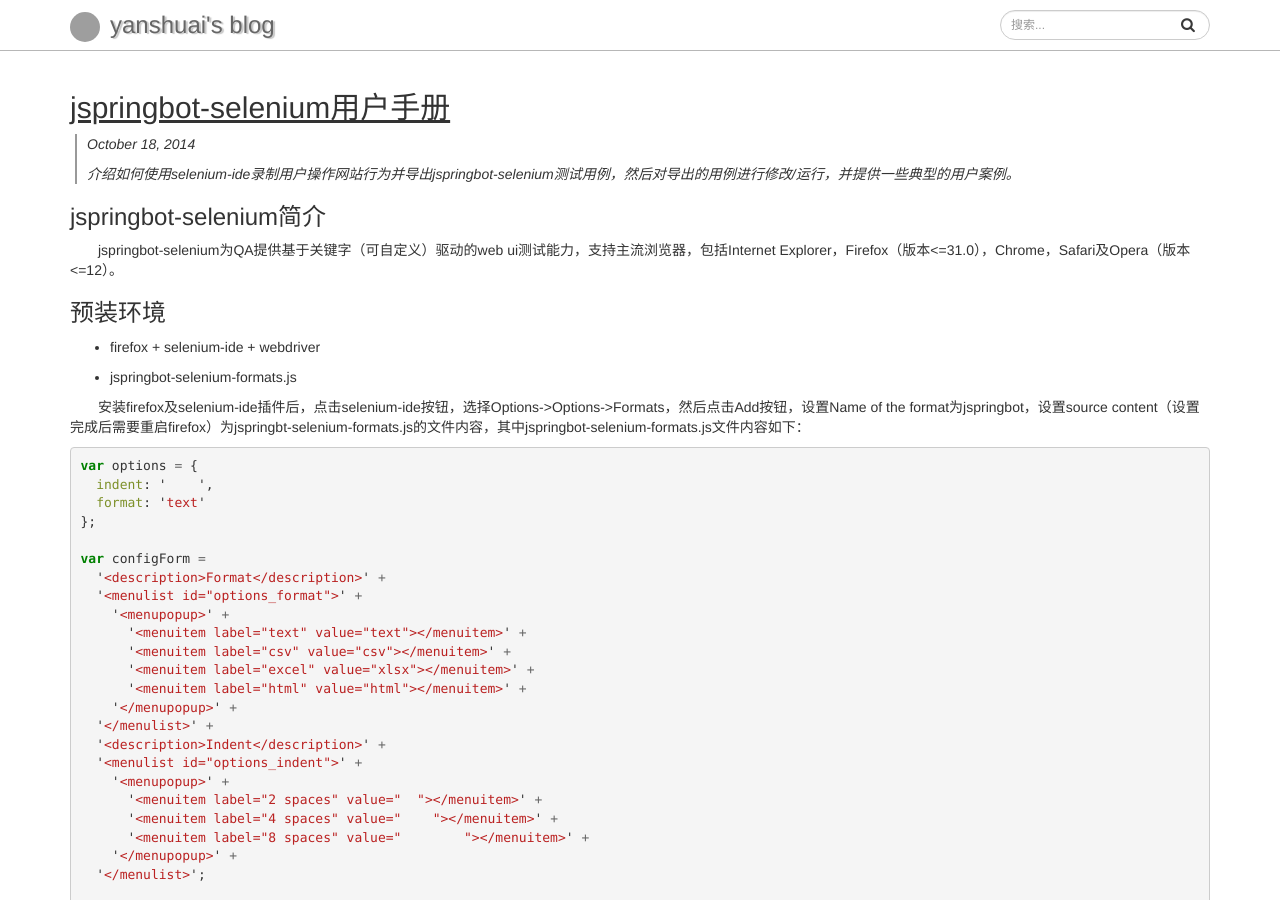
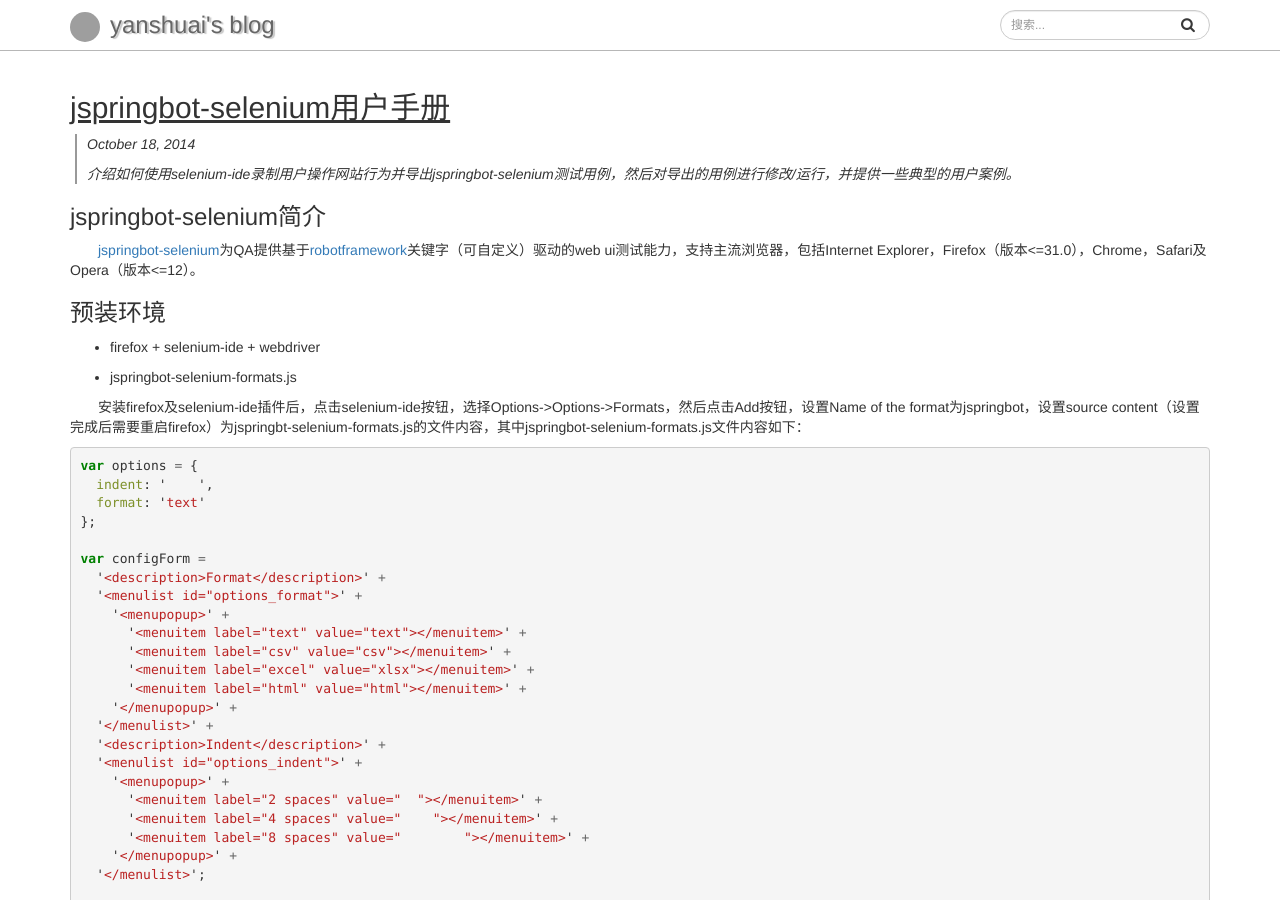
Before and after one commit to yanshuai/blog, a Jekyll site: the page built from _posts/2014-10-18-jspringbot-selenium用户手册.md, in a window 1280 px wide and 900 px high. Built offline with Jekyll 4.4.1, drawn with Linux system fonts in a browser that asks for light colours; nearby versions of some CDN libraries; Markdown is read by kramdown in place of the engine named in the settings; comment, search, counter and statistics services are not loaded; some of the changed lines change nothing that is shown; some of the changed text lies outside the part shown; grey boxes are pictures that could not be loaded.

Commit message:
更新jspringbot-selenium用户手册

```diff
--- a/_posts/2014-10-18-jspringbot-selenium用户手册.md
+++ b/_posts/2014-10-18-jspringbot-selenium用户手册.md
@@ -6,7 +6,7 @@
 
 ### jspringbot-selenium简介
 
-jspringbot-selenium为QA提供基于关键字（可自定义）驱动的web ui测试能力，支持主流浏览器，包括Internet Explorer，Firefox（版本<=31.0），Chrome，Safari及Opera（版本<=12）。
+[jspringbot-selenium](http://jspringbot.org/library-selenium.html)为QA提供基于[robotframework](http://robotframework.org/)关键字（可自定义）驱动的web ui测试能力，支持主流浏览器，包括Internet Explorer，Firefox（版本<=31.0），Chrome，Safari及Opera（版本<=12）。
 
 ### 预装环境
 
@@ -364,3 +364,13 @@
 2. [vdisk文件操作测试用例](jspringbot-selenium-vdisk文件操作测试用例.html)
 
 3. 更多样例见samples工程。
+
+### 参考文档
+
+1. [robotframework](http://robotframework.org)
+
+2. [jspringbot](http://jspringbot.org)
+
+3. [robotframework Github](https://github.com/robotframework)
+
+4. [jspringbot Github](https://github.com/jspringbot)
```
